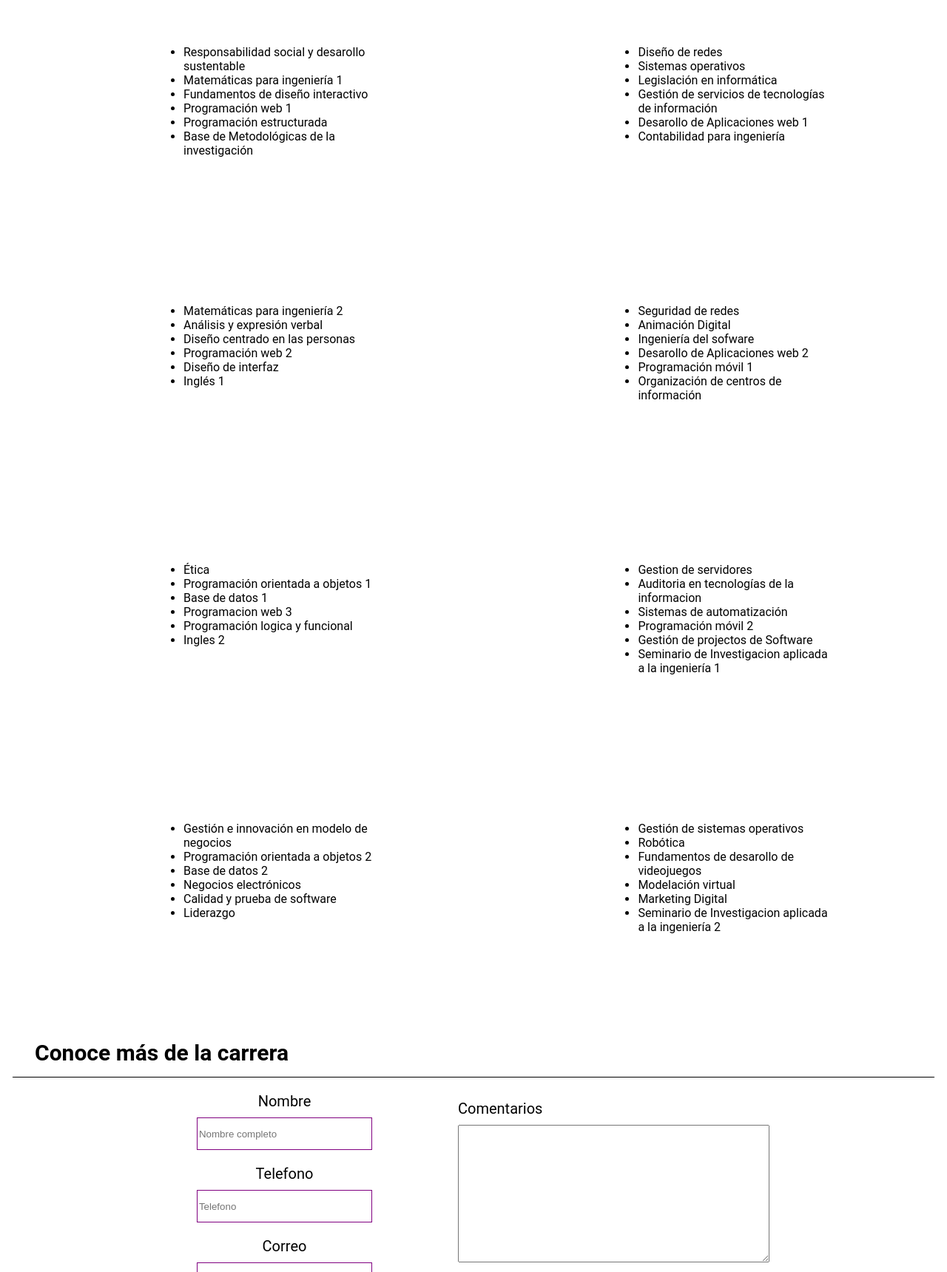
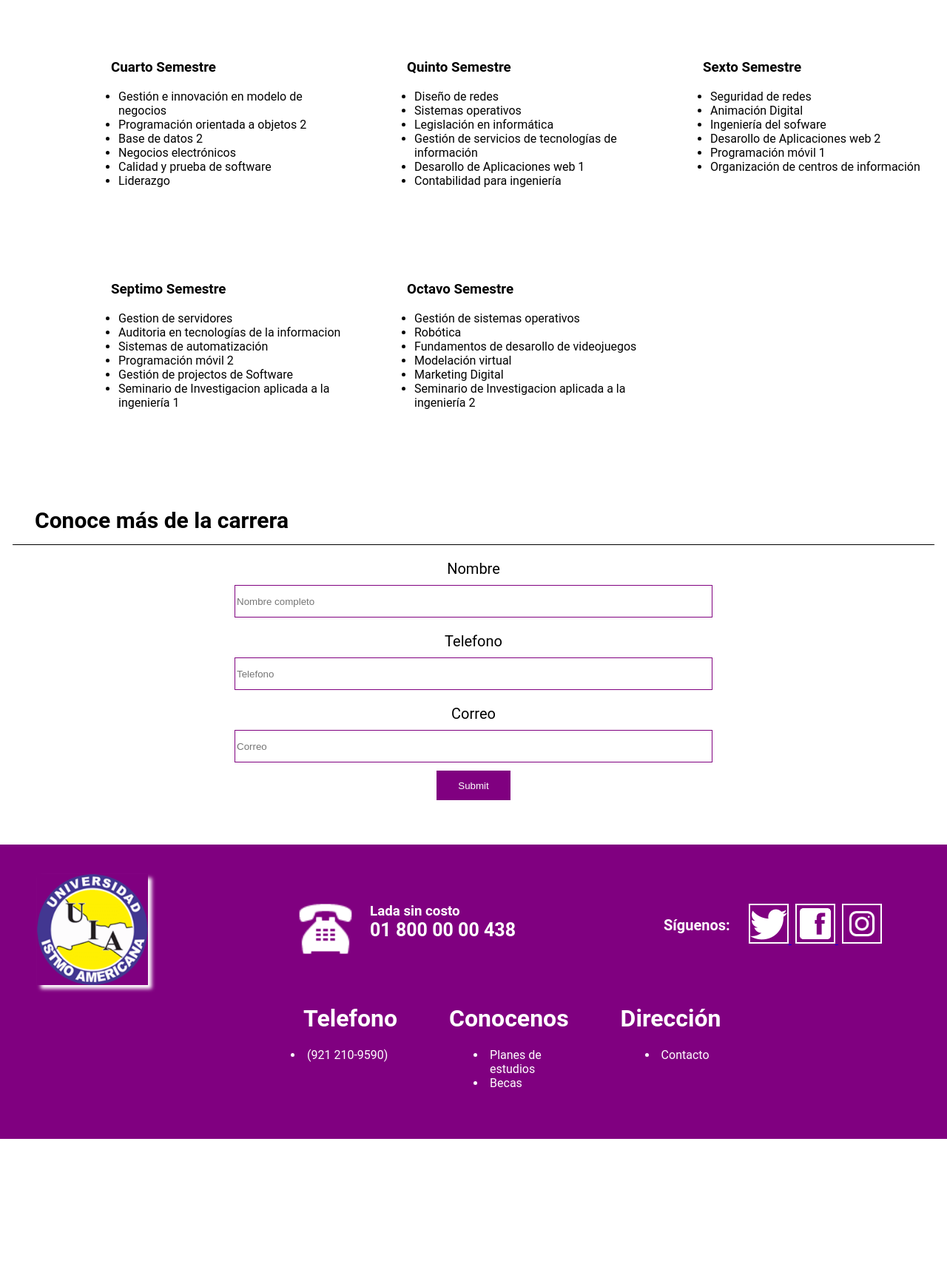
Before and after one commit to Legendarywicho/ISC, a plain HTML site: page spanish/plan-de-estudios.html in a window 1280 px wide. Shown: the part 1080-2800 px from the top of the page at 74% size. After the commit the page ends 2620 px from the top, so only its background shows below. Drawn offline with nearby package versions, Linux system fonts and the light colour scheme.

Commit message:
bugs fixed

```diff
--- a/spanish/plan-de-estudios.html
+++ b/spanish/plan-de-estudios.html
@@ -98,7 +98,9 @@
 				</div>
 				<div class="container-plan">
 						<div class="first-row-plan">
+							<div class="first">
 										<div class="primero">
+											<h3>Primer semestre</h3>
 											<ul>
 												<li>Responsabilidad social y desarollo sustentable</li>
 												<li>Matemáticas para ingeniería 1</li>
@@ -109,6 +111,7 @@
 											</ul>
 									</div>
 									<div class="tercero">
+										<h3>Segundo Semestre</h3>
 										<ul>
 											<li>Matemáticas para ingeniería 2</li>
 											<li>Análisis y expresión verbal</li>
@@ -119,6 +122,7 @@
 										</ul>
 								  </div>
 									<div class="quinto">
+										<h3>Tercer Semestre</h3>
 											<ul>
 												<li>Ética</li>
 												<li>Programación orientada a objetos 1</li>
@@ -128,7 +132,10 @@
 												<li>Ingles 2</li>
 											</ul>
 									</div>
+						</div>
+							<div class="second">
 									<div class="septimo">
+										<h3>Cuarto Semestre</h3>
 											<ul>
 												<li>Gestión e innovación en modelo de negocios</li>
 												<li>Programación orientada a objetos 2</li>
@@ -138,9 +145,8 @@
 												<li>Liderazgo</li>
 											</ul>
 									</div>
-						</div>
-						<div class="second-row-plan">
 									<div class="segundo">
+										<h3>Quinto Semestre</h3>
 											<ul>
 												<li>Diseño de redes</li>
 												<li>Sistemas operativos</li>
@@ -151,6 +157,7 @@
 											</ul>
 									</div>
 											<div class="cuarto">
+												<h3>Sexto Semestre</h3>
 												<ul>
 													<li>Seguridad de redes</li>
 													<li>Animación Digital</li>
@@ -160,7 +167,10 @@
 													<li>Organización de centros de información</li>
 												</ul>
 										</div>
+							</div>
+								<div class="third">
 										<div class="sexto">
+											<h3>Septimo Semestre</h3>
 												<ul>
 													<li>Gestion de servidores</li>
 													<li>Auditoria en tecnologías de la informacion</li>
@@ -171,6 +181,7 @@
 												</ul>
 										</div>
 										<div class="octavo">
+											<h3>Octavo Semestre</h3>
 												<ul>
 													<li>Gestión de sistemas operativos</li>
 													<li>Robótica</li>
@@ -179,6 +190,7 @@
 													<li>Marketing Digital</li>
 													<li>Seminario de Investigacion aplicada a la ingeniería 2</li>
 												</ul>
+										</div>
 								</div>
 						</div>
 				</div>
@@ -204,52 +216,58 @@
 								<input type="text" name="Correo Electronico" placeholder="Correo" id="correo">
 							</div>
 						</div>
-						<div class="comments">
-							<label for="Comentarios">Comentarios</label>
-							 <textarea name="Comentarios" id="Comentarios" rows="12" cols="50"></textarea>
-						</div>
 					</div>
 					<div class="submit-button">
 								<input type="submit" name="enviar" class="button-2" id="button"/>
 					</div>
 					</form>
 				</div>
-        <!-- FOOTER-->
 				<footer class="footer">
-						<div class="img">
-								<img src="../images/istmo.png" alt="Logo de la escuela" width="200" height="200">
+						<div class="first-row">
+							<div class="logo-school">
+									<img src="../images/istmo.png" alt="Logo de la escuela" width="150px" height="150px">
 							</div>
-						<div class="fot-info">
-								<div class="tel">
+							<div class="informacion-text">
+									<div class="number-phone">
+										<img src="../images/phone.png" alt="Telefono" height="80" width="80">
+											<div class="text-num">
+													<h3>Lada sin costo</h3>
+													<h3 id="phone-number">01 800 00 00 438</h3>
+											</div>
+									</div>
+							</div>
+							<h4>Síguenos:</h4>
+							<div class="social">
+									<a href="https://twitter.com/uistmoamericana?lang=es" target="_blank">
+											<img src="../images/twit.png" alt="Twitter" class="twitter" height="50" width="50">
+									</a>
+									<a href="https://www.facebook.com/Universidad-Istmo-Americana-153904661343430/" target="_blank">
+											<img src="../images/face.png" alt="Facebook" class="facebook" height="50" width="50">
+									</a>
+									<a href="https://www.instagram.com/uistmoamericana/" target="_blank">
+											<img src="../images/insta.png" alt="Instagram" class="insta" height="50" width="50">
+									</a>
+							</div>
+						</div>
+						<div class="second-row">
+							<div class="telephone-lo">
+								<ul>
 									<h1>Telefono</h1>
-										<h3>(921) 210-9590</h3>
+									<li>(921 210-9590)</li>
+								</ul>
 							</div>
 							<div class="know">
 								<h1>Conocenos</h1>
-										<h3>-Planes de estudios</h3>
-										<h3>-Perfiles Academicos</h3>
-										<h3>-Becas</h3>
+								<ul>
+									<li>Planes de estudios</li>
+									<li>Becas</li>
+								</ul>
 							</div>
 							<div class="direct">
 								<h1>Dirección</h1>
-										<h3>A.v universidad, kilometro 8.5 colonia santa celilia</h3>
-										<h3>Coatzacoalcos, veracruz</h3>
-										<h3>C.P 96520</h3>
-								</div>
-						</div>
-						<div class="social">
-								<a href="https://twitter.com/uistmoamericana?lang=es" target="_blank">
-										<img src="../images/twit.png" alt="Twitter" class="twitter">
-								</a>
-								<a href="https://www.facebook.com/Universidad-Istmo-Americana-153904661343430/" target="_blank">
-										<img src="../images/face.png" alt="Facebook" class="facebook">
-								</a>
-						</div>
-						<div class="dropdown">
-							<button class="dropbtn">Idioma</button>
-							<div class="dropdown-content">
-								<a href="#">Español</a>
-								<a href="#" id="a">English</a>
+								 <ul>
+									 <li>Contacto</li>
+								 </ul>
 							</div>
 						</div>
 				</footer>
--- a/style/style.css
+++ b/style/style.css
@@ -18,9 +18,6 @@ body{
   overflow-x: hidden;
 }
 
-.first-row-plan ul li , .second-row-plan ul li{
-  text-align: left;
-}
 .header{
     margin: 0 auto;
     max-width: 100%;
@@ -88,7 +85,7 @@ header.smaller div{
 
 
 .background-foto-3{
-  height: 860px;
+  height: 680px;
   max-width: 100%;
   background: url("../images/plan-de-estudios.png") no-repeat center;
   margin-bottom: 50px;
@@ -361,7 +358,9 @@ header.smaller div{
 .facebook:hover{
   opacity: .7;
 }
-
+.insta:hover{
+  opacity: .7;
+}
 .tittle-multi
 {
   width: 100%;
@@ -524,21 +523,21 @@ header.smaller div{
 }
 
 .first-row-plan{
-  width: 50%;
-  margin: 10px;
-  position: relative;
-  left: 10%;
+  width: 100%;
+  margin-left: 50px;
+}
+.first-row-plan ul{
+  margin-right: 50px;
 }
 
-.first-row-plan ul , .second-row-plan ul{
-  margin: 50px;
-  padding-top: 50px;
+.first-row-plan h3{
+  margin-left: 30px;
 }
-.second-row-plan{
-  width: 50%;
-  margin: 20px;
-  position: relative;
-  left:8%;
+.first, .second, .third{
+margin-left: 50px;
+width: 100%;
+text-align: left;
+display: flex;
 }
 
 .text-plan{
@@ -588,6 +587,7 @@ header.smaller div{
 }
 .test-container{
   display: flex;
+  margin: auto;
 }
 
 .container-form{
@@ -612,7 +612,7 @@ header.smaller div{
 }
 
  input{
-  width: 80%;
+  width: 50%;
   border: 1px solid purple;
   height: 40px;
 }
@@ -624,10 +624,6 @@ label{
 .comments{
   padding-top: 10px;
   margin-left: 90px;
-}
-.test-container{
-  width: 800px;
-  margin: auto;
 }
 .button-2{
   margin-top: 5px;
@@ -849,6 +845,9 @@ form{
 /*IPAD RESOLUTION*/
 @media screen and (max-width: 921px){
 
+  .first, .second, .third{
+    margin-left: 0;
+  }
   .inicio , .plan-de-estudios,.perfiles-academicos, .becas{
     display: none;
   }
@@ -1100,6 +1099,9 @@ margin-left: 20px;
 
 @media screen and (max-width: 800px){
 
+  .container-plan{
+    font-size: 13px;
+  }
   .logo-school img{
     display: none;
   }
@@ -1396,9 +1398,10 @@ margin-left: 20px;
     height: 850px;
   }
   .container-plan{
-    margin-left: -40px;
+    margin-left: -10px;
     margin-right: 20px;
     width: 100%;
+    font-size: 12px;
     text-align: center;
   }
 
@@ -1462,8 +1465,13 @@ margin-left: 20px;
   .text-plan{
     font-size: 20px;
   }
-  .container-plan{
-    margin-left: -90px;
+  .first, .second, .third{
+    display: block;
+
+  }
+
+  .first div, .second div, .third div{
+    height: auto;
   }
   .background-foto-2{
     height: 320px;
```
Also changed, not shown: index.html (+2 -2 lines), spanish/Becas.html (+38 -31 lines), spanish/contacto.html (+37 -31 lines). Lines whose indentation alone changed are shown as unchanged.
